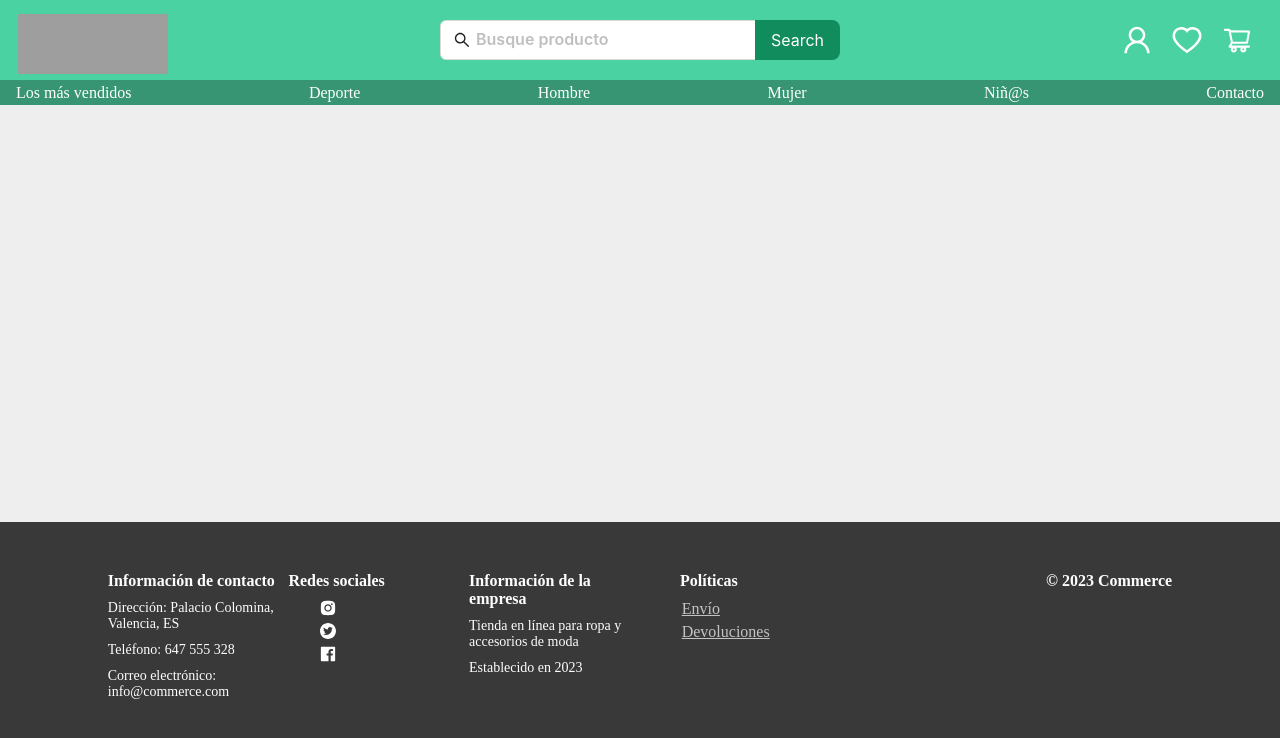
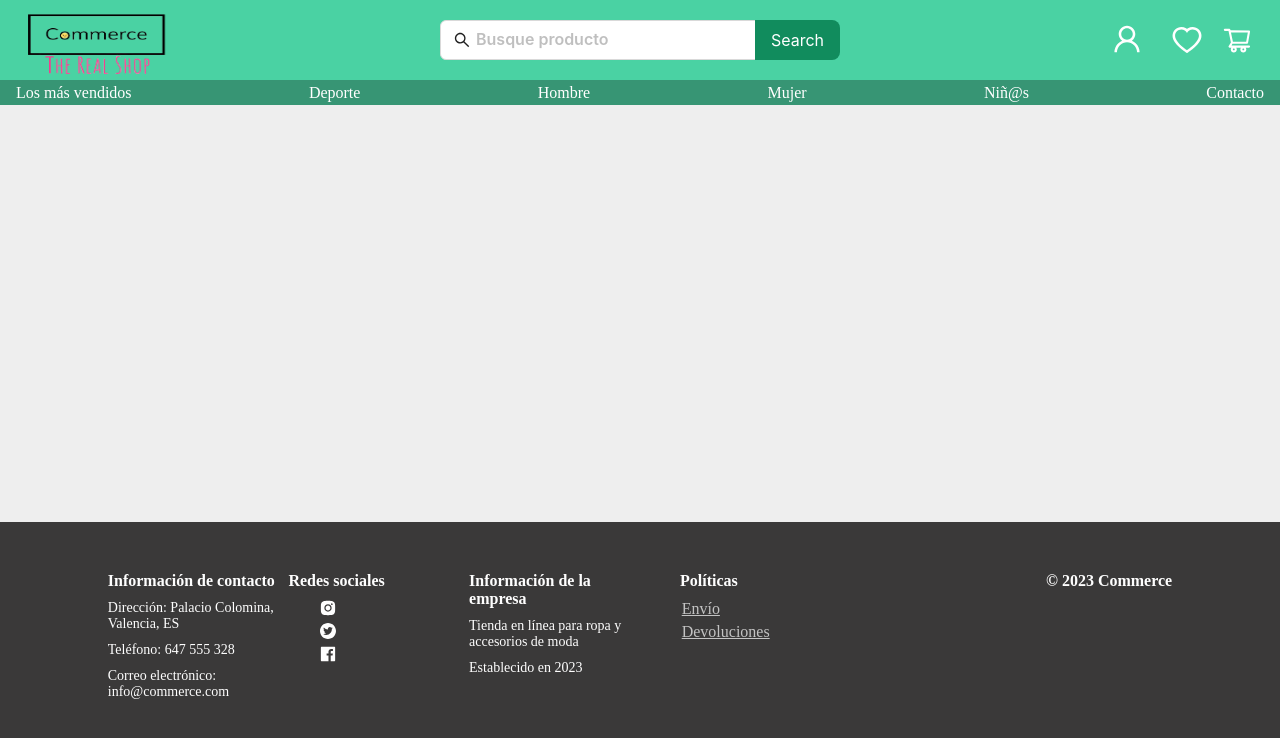
Before and after one commit to alberttsg/FrontEnd-Ecommerce, a React (Vite) app in the folder vite-project/: page /register in a window 1280 px wide. Shown: the top 738 px of the page. Built offline with nearby package versions, Linux system fonts and the light colour scheme; grey boxes are pictures that could not be loaded.

Commit message:
retoque de boton y dv

```diff
--- a/vite-project/src/componentes/Header/Header.jsx
+++ b/vite-project/src/componentes/Header/Header.jsx
@@ -4,7 +4,7 @@ import './Header.scss';
 import {  UserOutlined, HeartOutlined, ShoppingCartOutlined  } from "@ant-design/icons";
 import HeaderButton from '../HeaderButton';
 import { Badge } from 'antd';
-import image from '../assets/logoDone2.png';
+import image from '../../assets/logoDone2.png'
 import { useNavigate } from 'react-router-dom';
 import { Button } from 'antd';
 import LinkContainer from '../LinkContainer';
@@ -37,7 +37,7 @@ const Header = () => {
             <HeaderButton handleClick={()=>console.log('soy megustaaa')} icon={<HeartOutlined style={{fontSize: '30px' ,color: 'white'}}/>}/>
 
 
-                    <HeaderButton handleClick={handleClickforUser} icon={<UserOutlined style={{fontSize: '30px' ,color: 'white'}}/>}>
+            <div className='user-button' onClick={handleClickforUser}> <UserOutlined style={{fontSize: '30px' ,color: 'white'}}/>
                     {userCheck &&(
                         <div className='user-check-class'>
                             <Button className={'login-button-class'}  onClick={()=>navigate('/login')}> Login</Button>
@@ -46,7 +46,7 @@ const Header = () => {
                             {/* <li className={'right-button'} text={'Todas las noticias'} onClick={()=>navigate('/news')}> Noticias</li> */}
                         </div>
                     )}
-                    </HeaderButton>
+                    </div>
 
             </div>
         </div>
--- a/vite-project/src/componentes/Header/Header.scss
+++ b/vite-project/src/componentes/Header/Header.scss
@@ -69,7 +69,7 @@
     margin-top: 0.3rem;
     width: 250px;
     height: 150px;
-    right: 120px;
+    right: 129px;
     z-index: 100;
     display: flex;
     justify-content: space-evenly;
```
